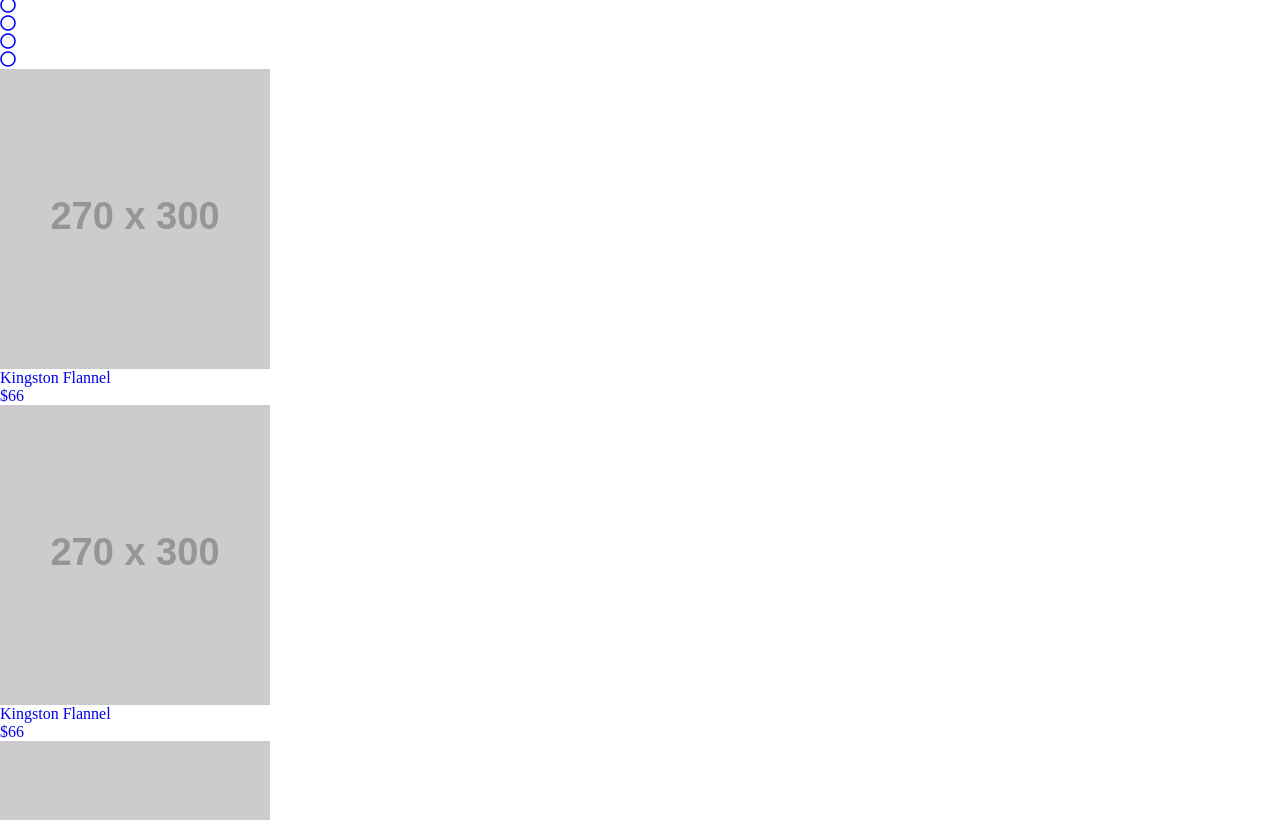
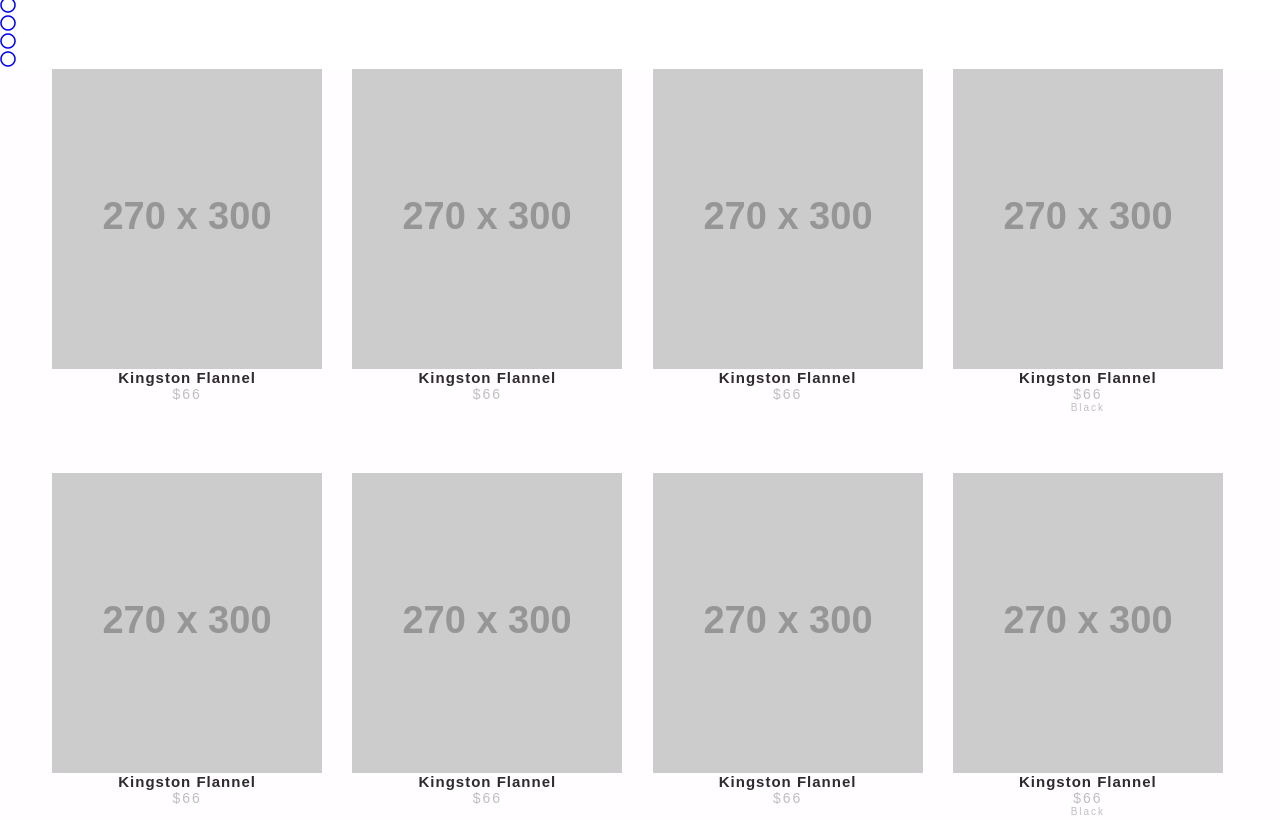
Before and after one commit to psanjeetprdxn/rebel8, a plain HTML site: page index.html in a window 1280 px wide. Shown: the part 495-1315 px from the top of the page. Drawn offline with Linux system fonts and the light colour scheme; placeholder pictures from the web are drawn by us.

Commit message:
wardrobe section added

```diff
--- a/assets/css/style.css
+++ b/assets/css/style.css
@@ -235,5 +235,45 @@ header .header-right a {
   color: #332F34;
   font-size: 18px;
   font-weight: 500;
+}
+/* BANNER */
 
+
+/* WARDROBE */
+.wardrobe {
+  background-color: #FFFDFF;
+  font-family: sans-serif;
+  text-align: center;
+  /* margin-bottom: 110px; */
 }
+
+.wardrobe .wrapper {
+  margin: 0 auto;
+  width: 94%;
+}
+
+.wardrobe li {
+  width: 25%;
+  display: inline-block;
+  margin-left: -5px;
+  margin-bottom: 60px;
+  box-sizing: border-box;
+  vertical-align: top;
+}
+.wardrobe h3 {
+  font-size: 15px;
+  font-weight: 600;
+  letter-spacing: 1px;
+  color: #2E2A2E;
+}
+
+.wardrobe span {
+  display: block;
+  font-size: 14px;
+  letter-spacing: 2px;
+  color: #C0BEC1;
+}
+
+.wardrobe span:last-child {
+  font-size: 10px;
+}
```
